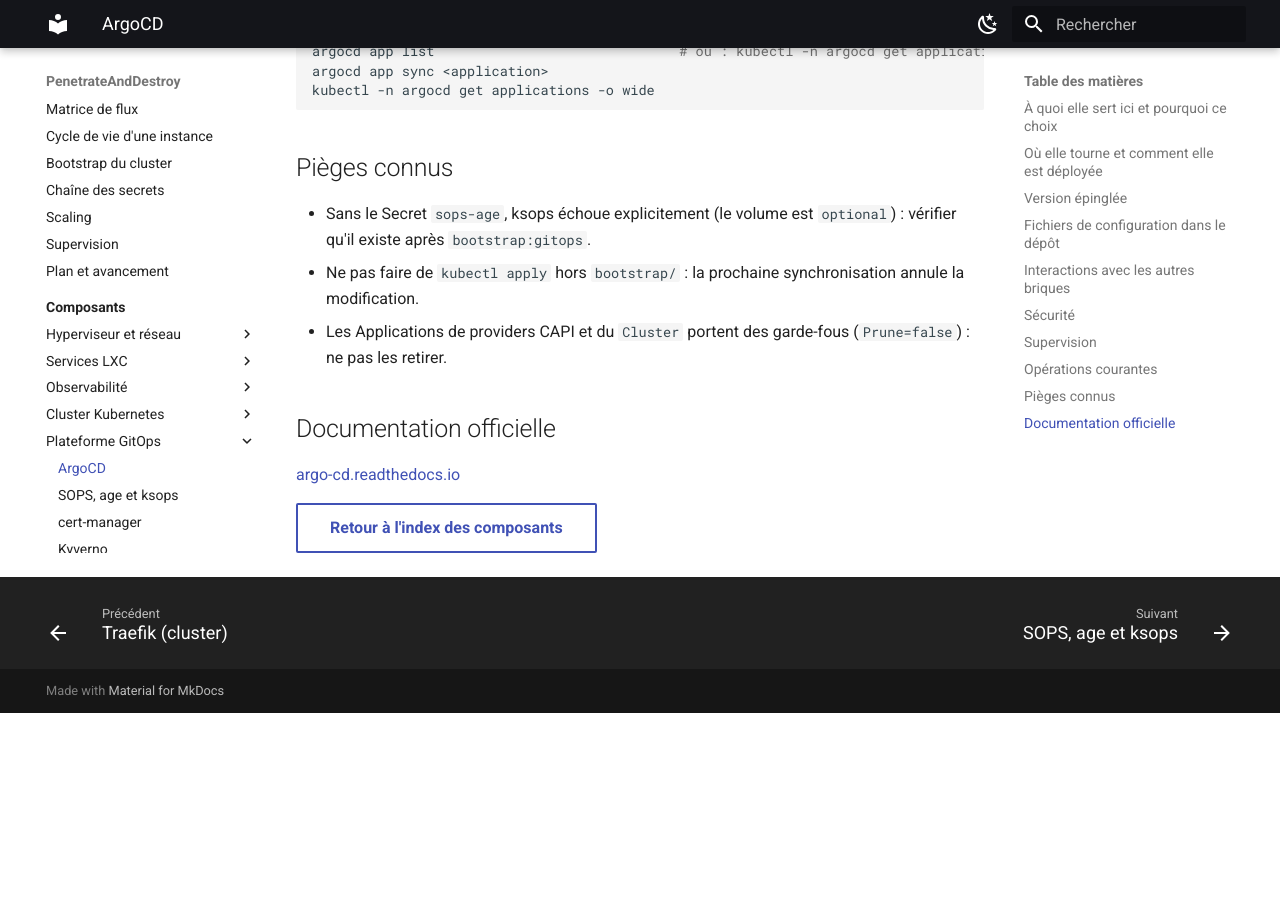
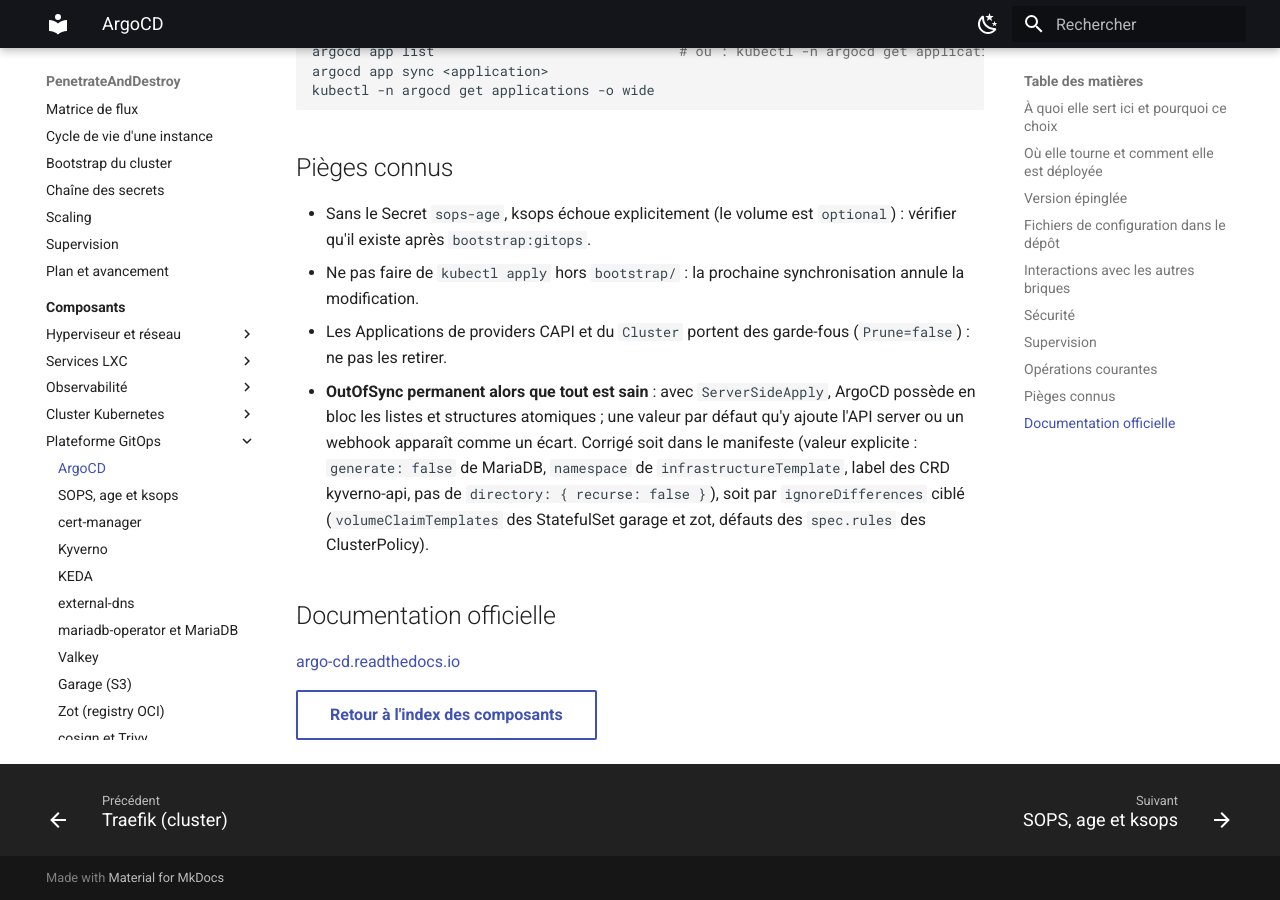
Before and after one commit to kim-tsr/penetrate-and-destroy, an MkDocs documentation site: the page built from docs/composants/argocd.md, in a window 1280 px wide and 900 px high, scrolled down 2016 px. Built offline with MkDocs 1.6.1 and Material for MkDocs 9.7.7, drawn with Linux system fonts in a browser that asks for light colours; before the commit the page ends 2729 px from its top, so only the background shows below that.

Commit message:
fix(gitops): écarts ArgoCD permanents (défauts dans les champs atomiques) et sortie keda vers VictoriaMetrics (ScaledObject en échec)

```diff
--- a/docs/composants/argocd.md
+++ b/docs/composants/argocd.md
@@ -57,6 +57,11 @@
 - Sans le Secret `sops-age`, ksops échoue explicitement (le volume est `optional`) : vérifier qu'il existe après `bootstrap:gitops`.
 - Ne pas faire de `kubectl apply` hors `bootstrap/` : la prochaine synchronisation annule la modification.
 - Les Applications de providers CAPI et du `Cluster` portent des garde-fous (`Prune=false`) : ne pas les retirer.
+- **OutOfSync permanent alors que tout est sain** : avec `ServerSideApply`, ArgoCD possède en bloc les listes et structures
+  atomiques ; une valeur par défaut qu'y ajoute l'API server ou un webhook apparaît comme un écart. Corrigé soit dans le
+  manifeste (valeur explicite : `generate: false` de MariaDB, `namespace` de `infrastructureTemplate`, label des CRD
+  kyverno-api, pas de `directory: { recurse: false }`), soit par `ignoreDifferences` ciblé (`volumeClaimTemplates` des
+  StatefulSet garage et zot, défauts des `spec.rules` des ClusterPolicy).
 
 ## Documentation officielle
 
```
Also changed, not shown: docs/composants/cilium-hubble.md (+1 -1 lines), gitops/platform/namespaces/resources/keda.yaml (+7 -0 lines), 7 other files.
